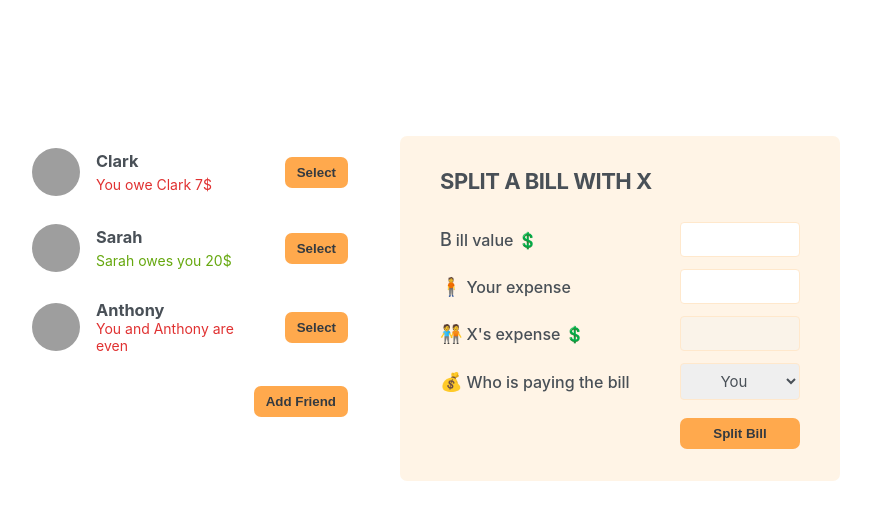
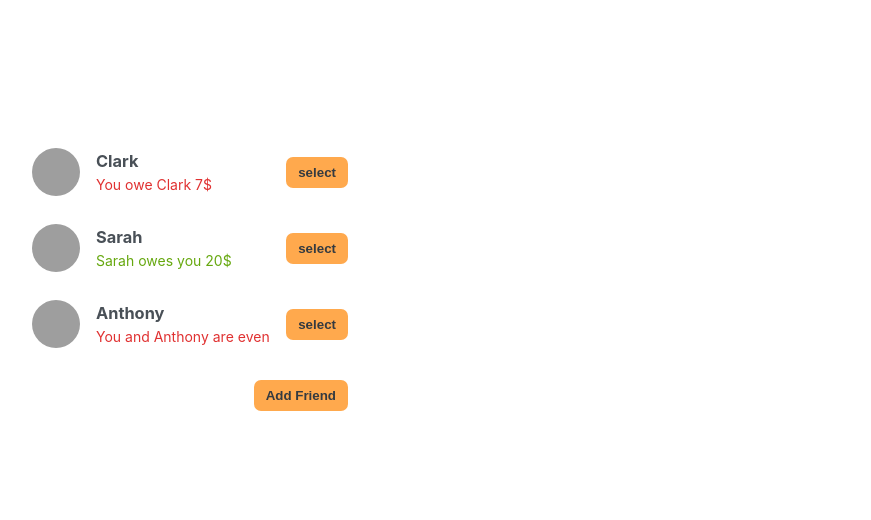
Before and after one commit to ghassant29/eat-n-split, a React (Create React App) app: page / in a window 1280 px wide. Shown: the top 520 px of the page, without its empty margins (210-1081 px from the left). Built offline with nearby package versions, Linux system fonts and the light colour scheme; grey boxes are pictures that could not be loaded.

Commit message:
Select Friend

```diff
--- a/src/App.js
+++ b/src/App.js
@@ -1,5 +1,5 @@
-import { useState } from 'react';
-import './index.css';
+import { useState } from "react";
+import "./index.css";
 const initialFriends = [
   {
     id: 118836,
@@ -20,81 +20,137 @@ const initialFriends = [
     balance: 0,
   },
 ];
-function Button({children,onClick}){
-  return <button className='button' onClick={onClick}>{children}</button>
+function Button({ children, onClick }) {
+  return (
+    <button className="button" onClick={onClick}>
+      {children}
+    </button>
+  );
 }
 
 export default function App() {
-  const [friends,setFriends]=useState(initialFriends);
-  const [showAddFriend,setShowAddFriend]=useState(false);
-  function handleShowAddFriend(){
-    setShowAddFriend((show)=>!show);
+  const [friends, setFriends] = useState(initialFriends);
+  const [showAddFriend, setShowAddFriend] = useState(false);
+  const [selectedFriend, setSelectedFriend] = useState(null);
+  function handleShowAddFriend() {
+    setShowAddFriend((show) => !show);
   }
-  function handleAddFriend(friend){
-    setFriends((friends)=>[...friends,friend])
-    setShowAddFriend(false)
+  function handleAddFriend(friend) {
+    setFriends((friends) => [...friends, friend]);
+    setShowAddFriend(false);
+  }
+  function handleSelection(friend) {
+    setSelectedFriend((selected) =>
+      selected?.id === friend.id ? null : friend
+    );
+    setShowAddFriend(false);
   }
   return (
-
-   <div className='app'><div className='sidebar'>
-    <FriendsList friends={friends} />
-    {showAddFriend&& <FormAddFriend onAddFriend={handleAddFriend} />}
-    <Button onClick={handleShowAddFriend}>{showAddFriend?'close':"Add Friend"}</Button></div>
-    <FormSplitBill /></div>
-
+    <div className="app">
+      <div className="sidebar">
+        <FriendsList
+          friends={friends}
+          onSelection={handleSelection}
+          selectedFriend={selectedFriend}
+        />
+        {showAddFriend && <FormAddFriend onAddFriend={handleAddFriend} />}
+        <Button onClick={handleShowAddFriend}>
+          {showAddFriend ? "close" : "Add Friend"}
+        </Button>
+      </div>
+      {selectedFriend && <FormSplitBill selectedFriend={selectedFriend} />}
+    </div>
   );
 }
-function FriendsList({friends}){
-
-  return <ul>{friends.map((fr)=><Friend friend={fr} key={fr.id}/>)}</ul>
+function FriendsList({ friends, onSelection, selectedFriend }) {
+  return (
+    <ul>
+      {friends.map((fr) => (
+        <Friend
+          friend={fr}
+          key={fr.id}
+          onSelection={onSelection}
+          selectedFriend={selectedFriend}
+        />
+      ))}
+    </ul>
+  );
 }
-function Friend({friend}){
-  return <li><img src={friend.image} alt={friend.name}/>
+function Friend({ friend, onSelection, selectedFriend }) {
+  const isSelected = selectedFriend?.id === friend.id;
+  return (
+    <li className={isSelected ? "selected" : ""}>
+      <img src={friend.image} alt={friend.name} />
       <h3>{friend.name}</h3>
-  {friend.balance<0 && <p className='red'>You owe {friend.name} {Math.abs(friend.balance)}$</p>}
-  {friend.balance>0 && <p className='green'>{friend.name} owes you  {Math.abs(friend.balance)}$</p>}
-  {friend.balance===0 && <p className='red'>You and {friend.name} are even</p>}
-  <Button>Select</Button>
+      {friend.balance < 0 && (
+        <p className="red">
+          You owe {friend.name} {Math.abs(friend.balance)}$
+        </p>
+      )}
+      {friend.balance > 0 && (
+        <p className="green">
+          {friend.name} owes you {Math.abs(friend.balance)}$
+        </p>
+      )}
+      {friend.balance === 0 && (
+        <p className="red">You and {friend.name} are even</p>
+      )}
+      <Button onClick={() => onSelection(friend)}>
+        {isSelected ? "close" : "select"}
+      </Button>
     </li>
+  );
 }
 
-function FormAddFriend({onAddFriend}){
-  const[name,setName]=useState('');
-  const [image,setImage]=useState('https://i.pravatar.cc/48');
-  const id=crypto.randomUUID();
-  function handleSubmit(e){
+function FormAddFriend({ onAddFriend }) {
+  const [name, setName] = useState("");
+  const [image, setImage] = useState("https://i.pravatar.cc/48");
+  const id = crypto.randomUUID();
+  function handleSubmit(e) {
     e.preventDefault();
-    if(!name || !image) return;
-    const newFriend={id,
-      name,image:`${image}?=${id}`,balance:0,
-    };
+    if (!name || !image) return;
+    const newFriend = { id, name, image: `${image}?=${id}`, balance: 0 };
     onAddFriend(newFriend);
-    setImage('');
-    setName('');
+    setImage("");
+    setName("");
   }
 
-  return <form className='form-add-friend' onSubmit={handleSubmit}>
+  return (
+    <form className="form-add-friend" onSubmit={handleSubmit}>
       <label>🧑‍🤝‍🧑Friend name</label>
-    <input type='text' value={name} onChange={(e)=>setName(e.target.value)}/>
+      <input
+        type="text"
+        value={name}
+        onChange={(e) => setName(e.target.value)}
+      />
       <label>🌄Image URL</label>
-    <input type='text' value={image} onChange={(e)=>setImage(e.target.value)}/>
+      <input
+        type="text"
+        value={image}
+        onChange={(e) => setImage(e.target.value)}
+      />
       <Button>Add</Button>
     </form>
+  );
 }
-function FormSplitBill(){
-  return <form className='form-split-bill'>
-    <h2>Split a bill with X</h2>
+function FormSplitBill({ selectedFriend }) {
+  return (
+    <form className="form-split-bill">
+      <h2>Split a bill with {selectedFriend.name}</h2>
       <label>Bill value 💲</label>
-    <input type='text'/>
+      <input type="text" />
       <label>🧍Your expense</label>
-    <input type='text'/>
-    <label>🧑‍🤝‍🧑X's expense 💲</label>
-    <input type='text' disabled/>
+      <input type="text" />
+      <label>🧑‍🤝‍🧑{selectedFriend.name}'s expense 💲</label>
+      <input type="text" disabled />
       <label>💰Who is paying the bill</label>
-    <select> <option value="user">You</option>
-    <option value="friend">X</option></select>
+      <select>
+        {" "}
+        <option value="user">You</option>
+        <option value="friend">X</option>
+      </select>
 
       <Button>Split Bill</Button>
-
     </form>
+  );
 }
```
Lines whose indentation alone changed are shown as unchanged.
